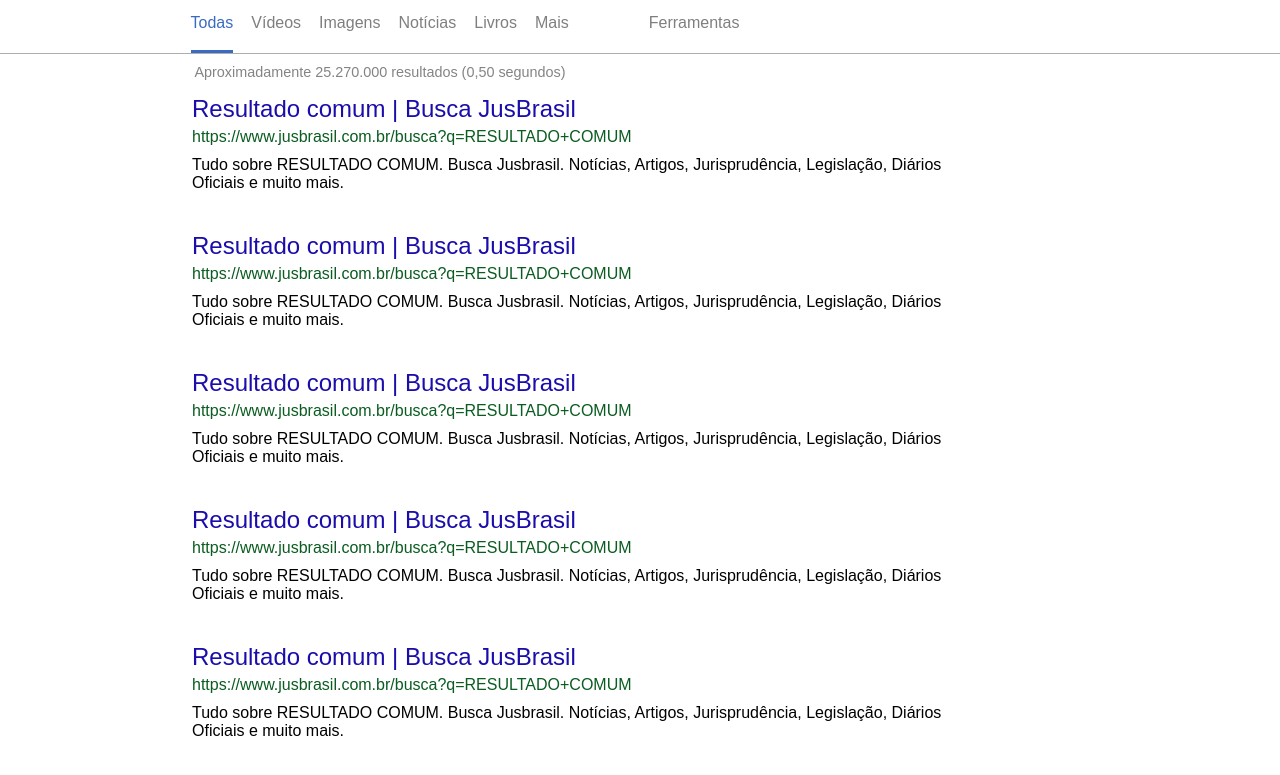
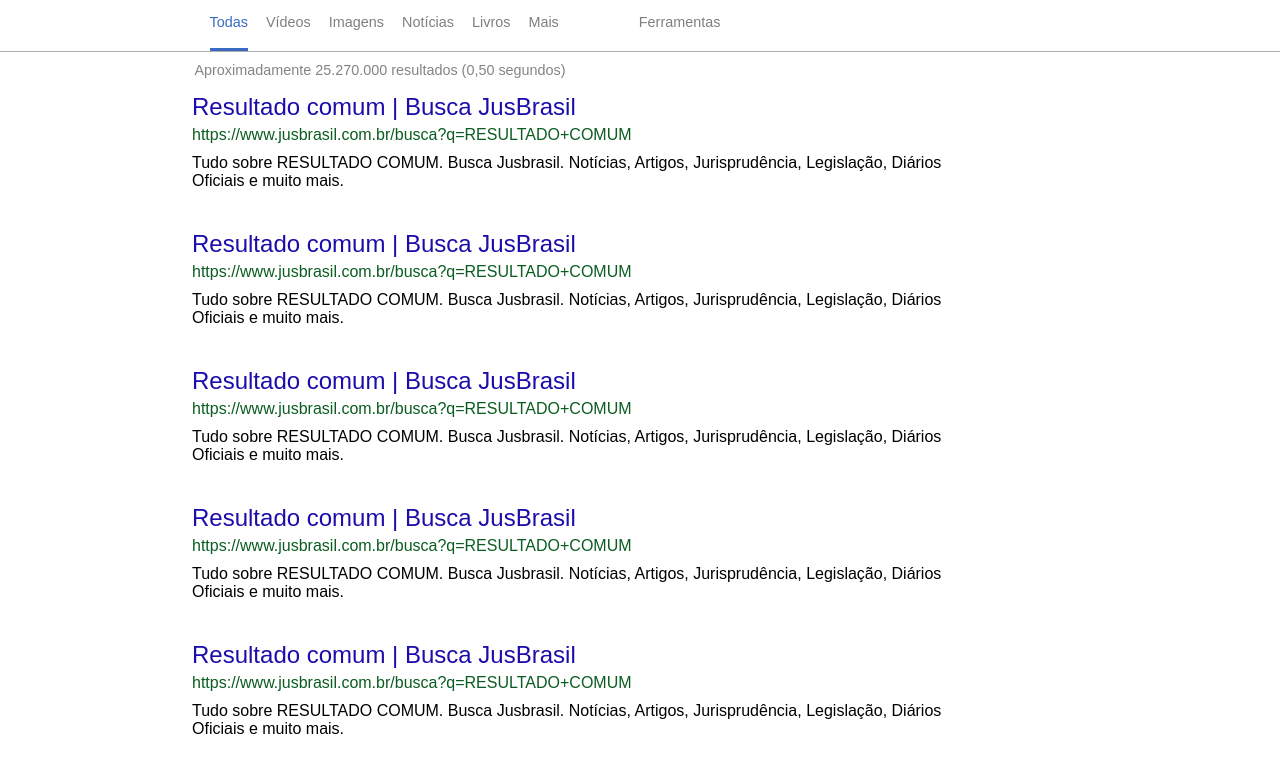
Before and after one commit to ThiagoAlb/cloneResultadosGoogle, a plain HTML site: page index.html in a window 1280 px wide. Shown: the part 86-861 px from the top of the page. Drawn offline with Linux system fonts and the light colour scheme.

Commit message:
Update tamanho da fonte

```diff
--- a/assets/style.css
+++ b/assets/style.css
@@ -104,6 +104,7 @@ header {
 
 .opcoesDeBusca p {
     margin-bottom: 18px;
+    font-size: 0.9rem;
     color: #807F80;
 }
 
@@ -119,6 +120,7 @@ header {
 .ferramentas p{
     margin-left: 80px;
     color: #807F80;
+    font-size: 0.9rem;
 }
 
 .numeroResultado {
```
